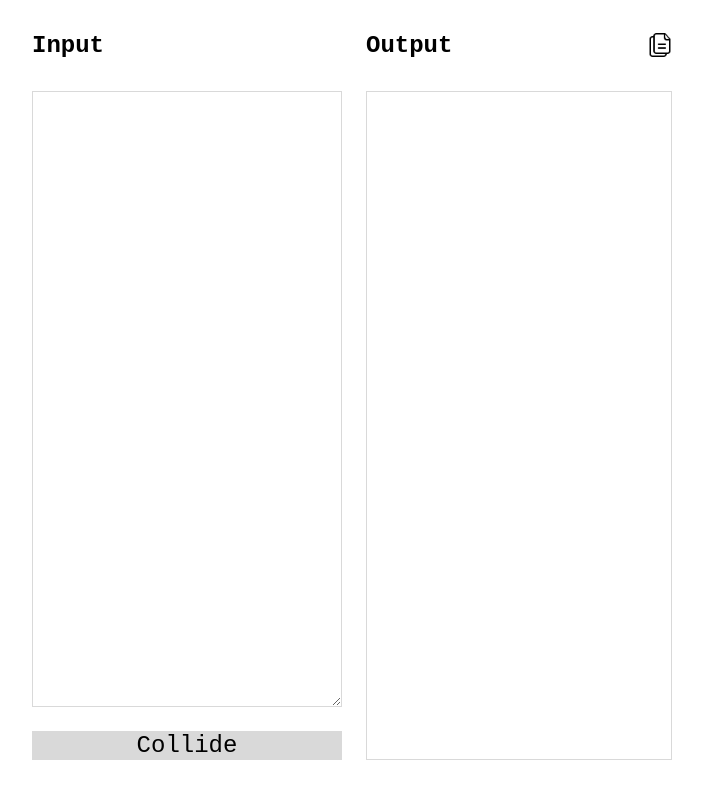
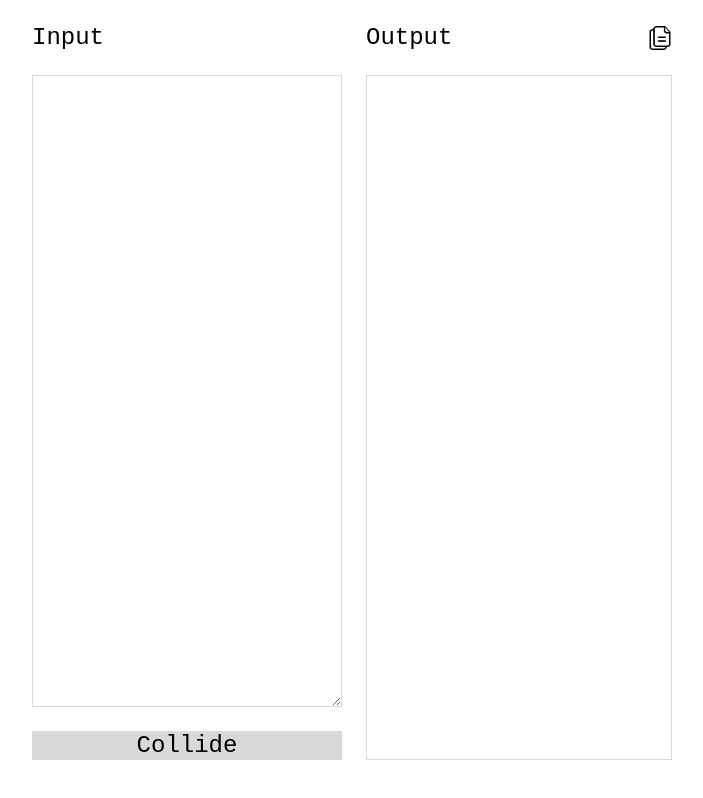
Before and after one commit to charlieperrone/collision-poetry, a React (Create React App) app: page / in a window 1280 px wide. Shown: the whole page, without its empty margins (288-991 px from the left). Built offline with nearby package versions, Linux system fonts and the light colour scheme.

Commit message:
update headers

```diff
--- a/src/App.tsx
+++ b/src/App.tsx
@@ -42,6 +42,11 @@ const StyledIcon = styled('img')`
   height: 1em;
 `;
 
+const Header = styled('h4')`
+  margin: 1em 0;
+  font-weight: normal;
+`
+
 const shuffle = (array: string[]) => {
   return array.sort(() => Math.random() - 0.5);
 };
@@ -71,13 +76,13 @@ function App() {
     <Container>
       <FlexParent>
         <div>
-          <h4>Input</h4>
+          <Header>Input</Header>
           <TextArea handleChange={setState} state={state} />
           <StyledButton onClick={handleClick} name={'collide'}>Collide</StyledButton>
         </div>
         <div>
           <div style={{display: 'flex', justifyContent: 'space-between', alignItems: 'center'}}>
-            <h4>Output</h4>
+            <Header>Output</Header>
             <StyledIcon src={copyIcon} onClick={copy} />
           </div>
           <ResultWindow id="result">
```
